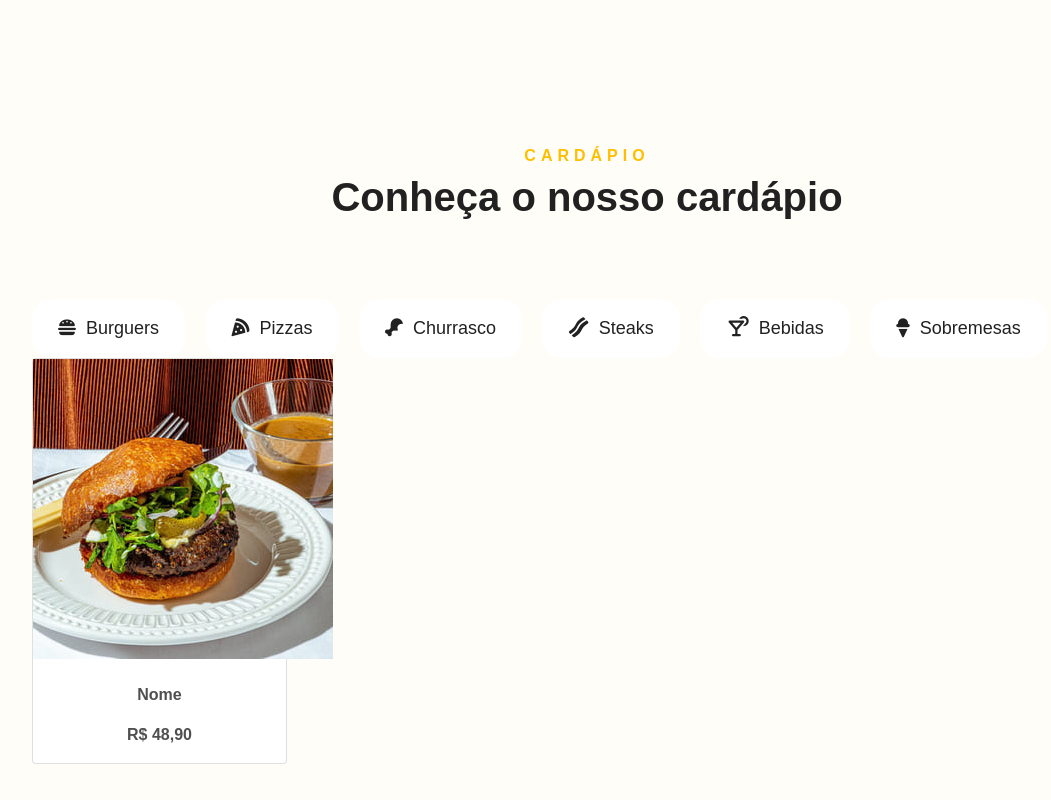
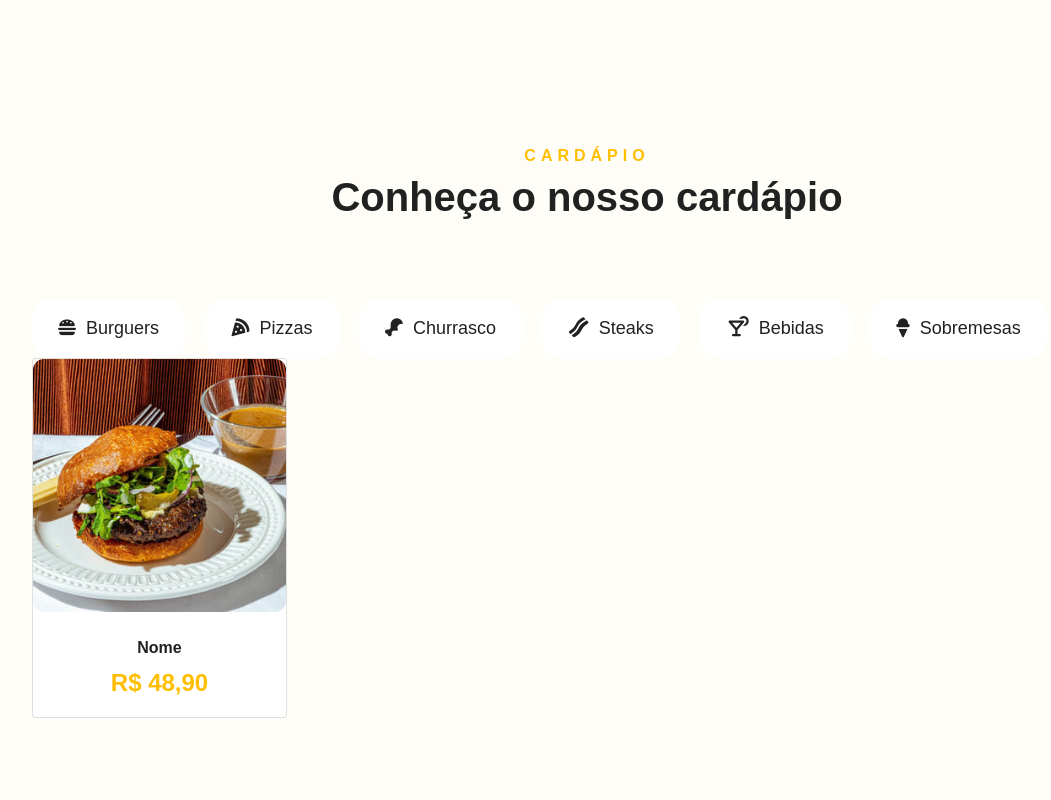
Before and after one commit to lucasaraujods/projeto-restaurante, a plain HTML site: page index.html in a window 1280 px wide. Shown: the part 1582-2382 px from the top of the page, without its empty margins (53-1104 px from the left). Drawn offline with nearby package versions, Linux system fonts and the light colour scheme; a web font is replaced by a local one.

Commit message:
estilo do produto em teste

```diff
--- a/css/style.css
+++ b/css/style.css
@@ -211,3 +211,30 @@ a.navbar-brand{
     padding-top: 50px;
     padding-bottom: 150px;
 }
+
+.card-item{
+    /*tamanho fixo*/
+    height: 360px;
+
+}
+/* colocando a img em 100% para ocupar a tela*/
+.card-item .img-produto img{
+    width: 100%;
+    border-radius: 11px;
+}
+
+/*o card juntamente com o titulo do produto e usando o text-overflow que quando estourar eele vai executar a ação de quebra de linha e usar os três pontos caso o nome for grande demais*/
+.card-item .title-produto{
+    color: var(--colorblack);
+    text-overflow: ellipsis;
+    white-space: nowrap;
+    overflow: hidden;
+    height: 40px;
+    margin-bottom: 0px;
+}
+
+.card-item .price-produto{
+    color: var(--colorprimaria);
+    font-size: 24px;
+
+}
```
